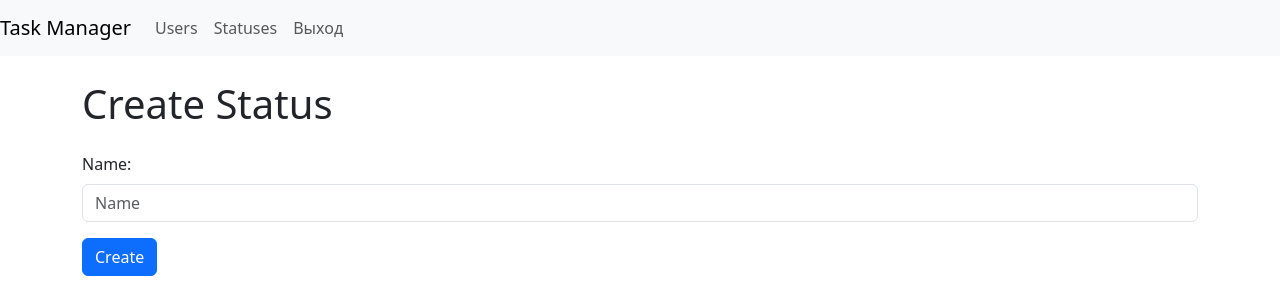
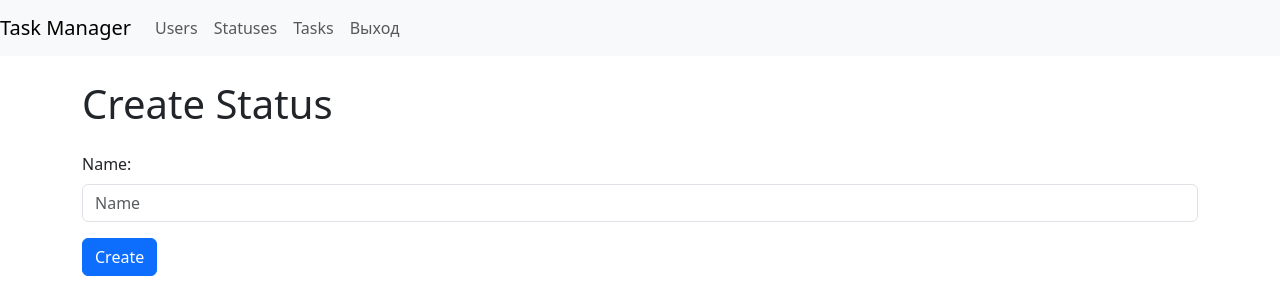
Before and after one commit to EzerTigger/python-project-52, a Django app: page /statuses/create/ in a window 1280 px wide. Shown: the top 300 px of the page. Run offline with Django 5.2, Linux system fonts and the light colour scheme; a user stored in the database is signed in; some libraries are stand-ins or nearby versions.

Commit message:
Add link to task_list in header

```diff
--- a/task_manager/templates/base.html
+++ b/task_manager/templates/base.html
@@ -26,6 +26,9 @@
             {% if request.user.is_authenticated %}
               <li class="nav-item">
                 <a class="nav-link" href="{% url 'status_list' %}">{% translate 'Statuses' %}</a>
+              </li>
+              <li class="nav-item">
+                <a class="nav-link" href="{% url 'task_list' %}">{% translate 'Tasks' %}</a>
               </li>
               <form action="{% url 'logout' %}" method="post">
                 {% csrf_token %}
```
